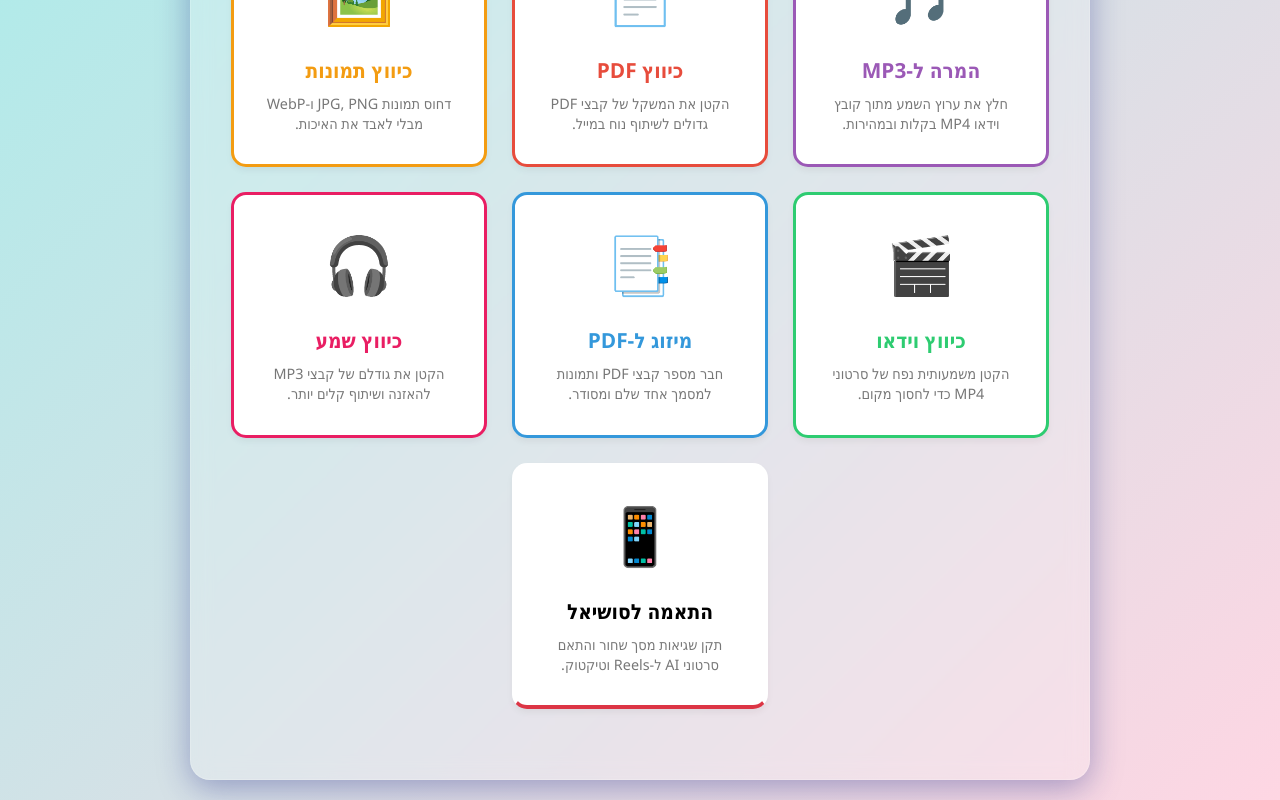
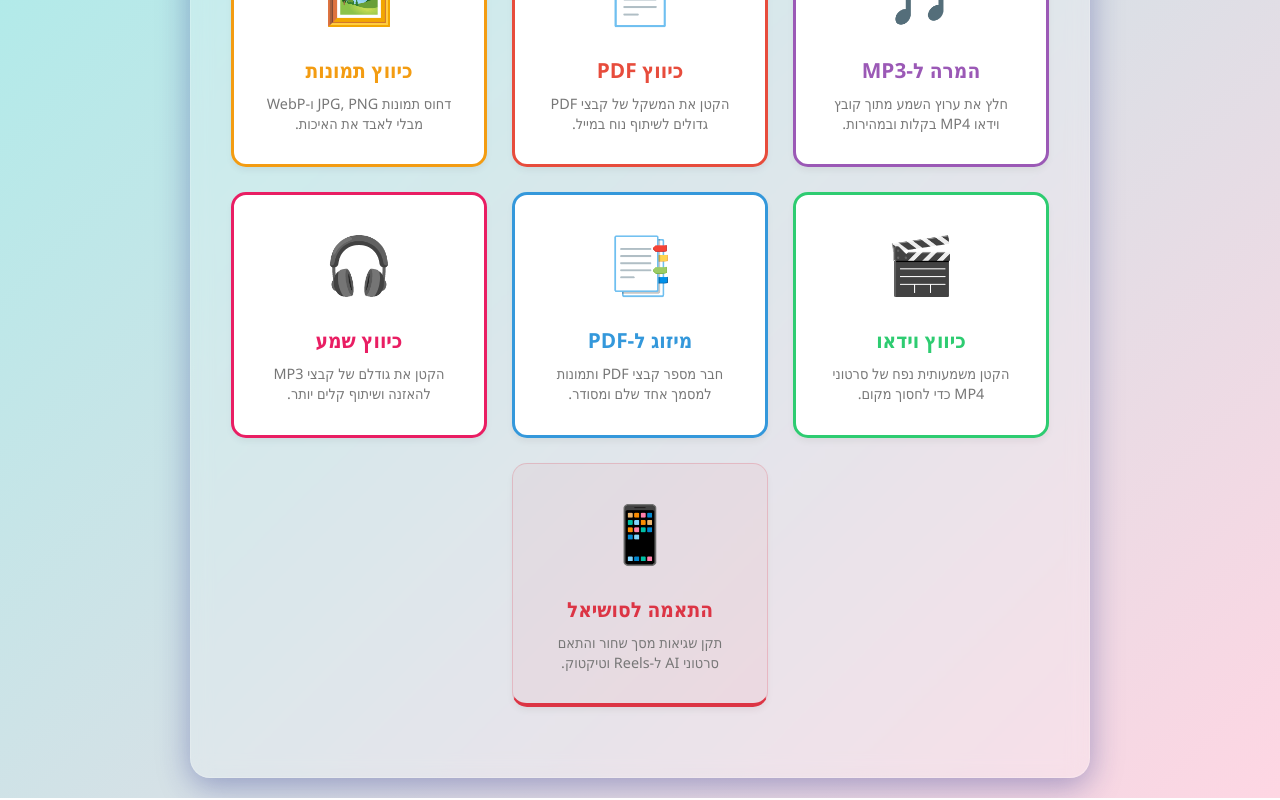
Before and after one commit to ranel1442/FileShrink-App, a React (Vite) app in the folder client/: page / in a window 1280 px wide. Shown: the part 281-1081 px from the top of the page. Built offline with nearby package versions, Linux system fonts and the light colour scheme.

Commit message:
Complete fix for social card title and full border

```diff
--- a/client/src/App.css
+++ b/client/src/App.css
@@ -338,15 +338,26 @@
 
 
 /* ========================================== */
-/* עיצוב כרטיסיית הסושיאל החדשה - אדום פסטל רך */
+/* תיקון סופי ומלא לכרטיסיית הסושיאל החדשה */
 /* ========================================== */
+
 .card-social {
-  border-bottom: 4px solid #dc3545;
-  /* אדום פסטל רך ותואם */
+  /* BUG 2 FIXED: מסגרת מלאה עדינה, רקע עדין ומסגרת תחתונה עבה */
+  border: 1px solid rgba(220, 53, 69, 0.2) !important;
+  /* מסגרת מלאה ועדינה */
+  background-color: rgba(220, 53, 69, 0.05) !important;
+  /* רקע פסטלי עדין */
+  border-bottom: 4px solid #dc3545 !important;
+  /* מסגרת תחתונה עבה (הקודמת) */
 }
 
 .card-social .card-icon {
   color: #dc3545;
+}
+
+/* BUG 1 FIXED: הכרחת צבע הכותרת בתוך הכרטיסייה לאדום */
+.card-social h3 {
+  color: #dc3545 !important;
 }
 
 .card-social:hover {
@@ -355,10 +366,10 @@
   box-shadow: 0 10px 20px rgba(220, 53, 69, 0.2);
 }
 
-/* קסם שממרכז את הכרטיסייה ה-7 בדיוק באמצע שורה חדשה במסכים גדולים (נשאר ללא שינוי) */
+/* מירכוז הכרטיסייה במסכים גדולים (נשאר ללא שינוי) */
 @media (min-width: 769px) {
   .card-social {
     grid-column: 2;
-    /* מכריח את הכרטיסייה לשבת בעמודה האמצעית מתוך ה-3 */
+    /* עמודה אמצעית */
   }
 }
```
